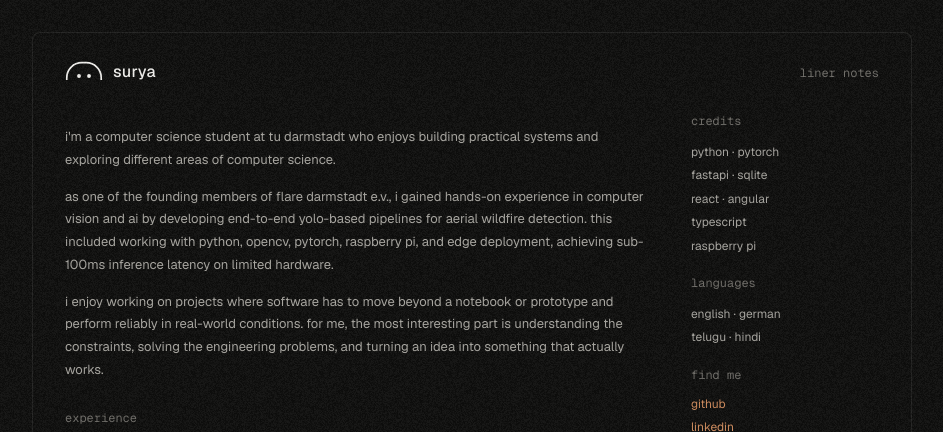
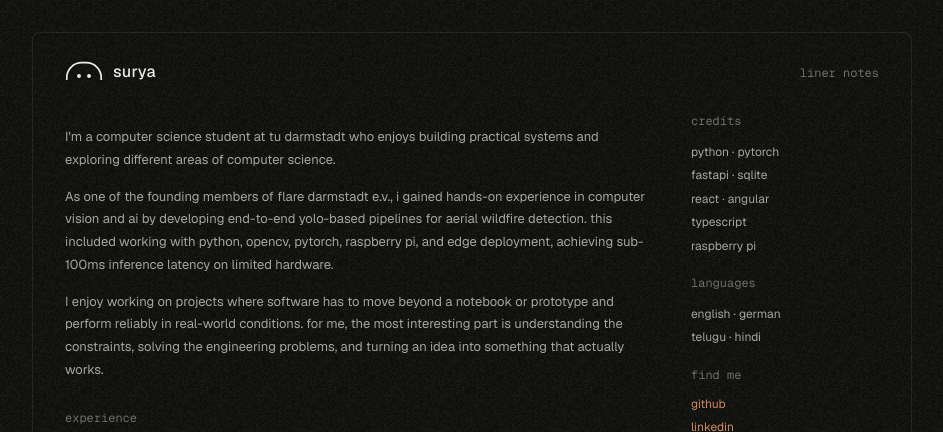
Before and after one commit to SuryadevChippada/Me.Portfolio, a React (Vite) app: page / in a window 1280 px wide. Shown: the top 432 px of the page, without its empty margins (168-1111 px from the left). Built offline with nearby package versions, Linux system fonts and the light colour scheme.

Commit message:
Update AboutSide.tsx

```diff
--- a/src/components/AboutSide.tsx
+++ b/src/components/AboutSide.tsx
@@ -13,9 +13,9 @@ interface AboutSideProps {
 }
 
 const BIO_PARAGRAPHS = [
-  "i'm a computer science student at tu darmstadt who enjoys building practical systems and exploring different areas of computer science.",
-  "as one of the founding members of flare darmstadt e.v., i gained hands-on experience in computer vision and ai by developing end-to-end yolo-based pipelines for aerial wildfire detection. this included working with python, opencv, pytorch, raspberry pi, and edge deployment, achieving sub-100ms inference latency on limited hardware.",
-  "i enjoy working on projects where software has to move beyond a notebook or prototype and perform reliably in real-world conditions. for me, the most interesting part is understanding the constraints, solving the engineering problems, and turning an idea into something that actually works.",
+  "I'm a computer science student at tu darmstadt who enjoys building practical systems and exploring different areas of computer science.",
+  "As one of the founding members of flare darmstadt e.v., i gained hands-on experience in computer vision and ai by developing end-to-end yolo-based pipelines for aerial wildfire detection. this included working with python, opencv, pytorch, raspberry pi, and edge deployment, achieving sub-100ms inference latency on limited hardware.",
+  "I enjoy working on projects where software has to move beyond a notebook or prototype and perform reliably in real-world conditions. for me, the most interesting part is understanding the constraints, solving the engineering problems, and turning an idea into something that actually works.",
 ];
 
 const CREDIT_LINES = ["python · pytorch", "fastapi · sqlite", "react · angular", "typescript", "raspberry pi"];
```
